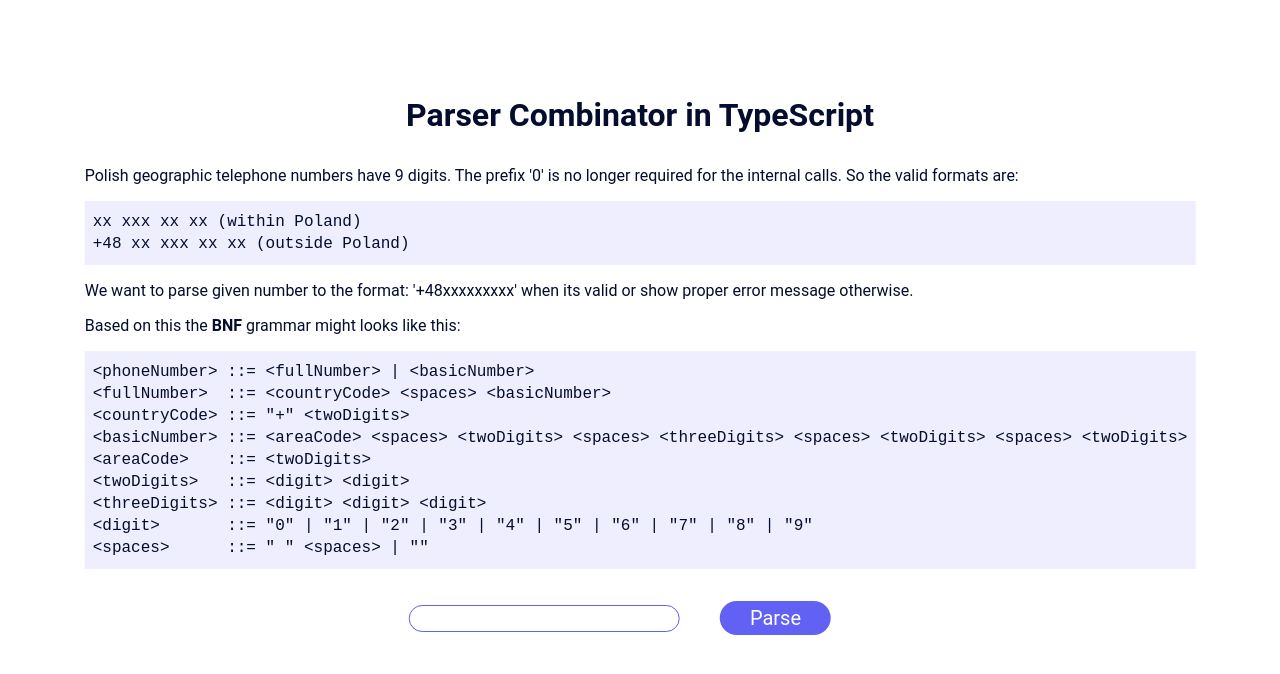
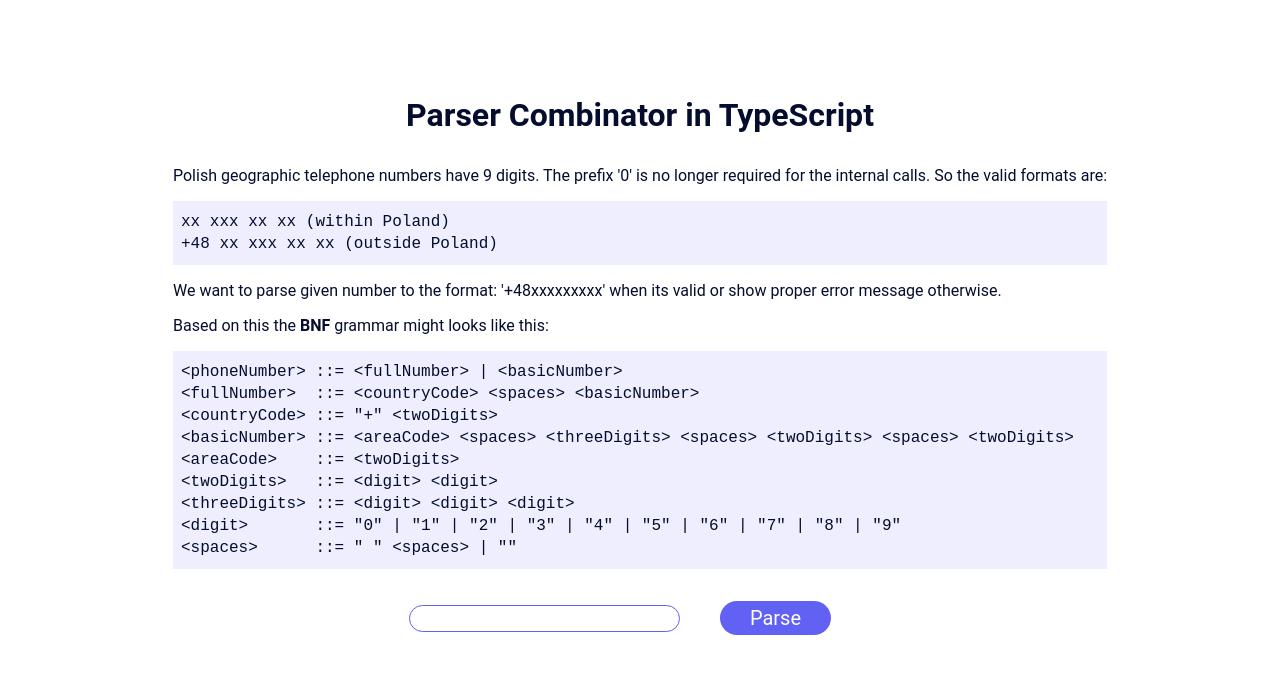
Before and after one commit to Oyoshi/parser-combinator-pgs-demo, a React (Create React App) app: page / in a window 1280 px wide. Shown: the top 674 px of the page. Built offline with nearby package versions, Linux system fonts and the light colour scheme; what fp-ts would draw is missing.

Commit message:
feat: final fixes before demo

```diff
--- a/src/app.tsx
+++ b/src/app.tsx
@@ -3,7 +3,15 @@
 import Typography from "components/typography";
 import Input from "components/input";
 import Button from "components/button";
-import { phoneNumberParser, showParserResult, parse } from "parser";
+import {
+  phoneNumberParser,
+  showParserResult,
+  showParserRawResult,
+  parse,
+  fiveParser,
+  fiveOrSevenParser,
+  fiveAndSevenParser,
+} from "parser";
 
 const { Container, Header, Section, CodeSection } = Layout;
 const { Title, Text, Code } = Typography;
@@ -47,7 +55,7 @@
           <Code>{'<countryCode> ::= "+" <twoDigits>'}</Code>
           <Code>
             {
-              "<basicNumber> ::= <areaCode> <spaces> <twoDigits> <spaces> <threeDigits> <spaces> <twoDigits> <spaces> <twoDigits>"
+              "<basicNumber> ::= <areaCode> <spaces> <threeDigits> <spaces> <twoDigits> <spaces> <twoDigits>"
             }
           </Code>
           <Code>{"<areaCode>    ::= <twoDigits>"}</Code>
--- a/src/parser/index.ts
+++ b/src/parser/index.ts
@@ -4,3 +4,5 @@
   showParserRawResult,
   parse,
 } from "./parsers";
+
+export * from "./primitive-parser";
--- a/src/parser/parsers.ts
+++ b/src/parser/parsers.ts
@@ -34,7 +34,7 @@
       .reduce((acc, current) => acc + (current !== " " ? current : ""), "")}`
 );
 
-const charParser =
+export const charParser =
   (expectedChar: string): Parser<string> =>
   (input) =>
     pipe(
--- /dev/null
+++ b/src/parser/primitive-parser.ts
@@ -0,0 +1,10 @@
+import { charParser } from "./parsers";
+import { seq, oneOf } from "./combinators";
+
+export const fiveParser = charParser("5");
+
+export const sevenParser = charParser("7");
+
+export const fiveAndSevenParser = seq(fiveParser, sevenParser);
+
+export const fiveOrSevenParser = oneOf(fiveParser, sevenParser);
```
Also changed, not shown: 1 other file (tests, documents, lock files or other folders).
